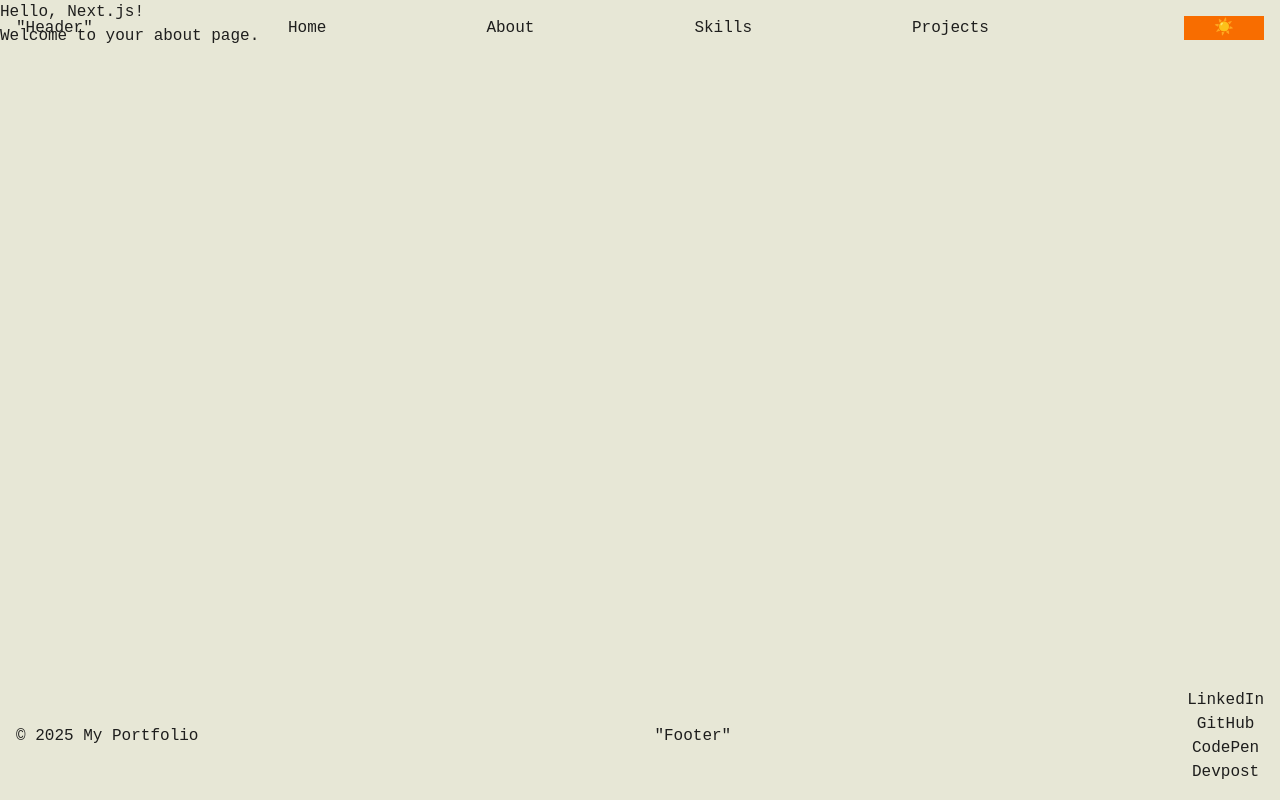
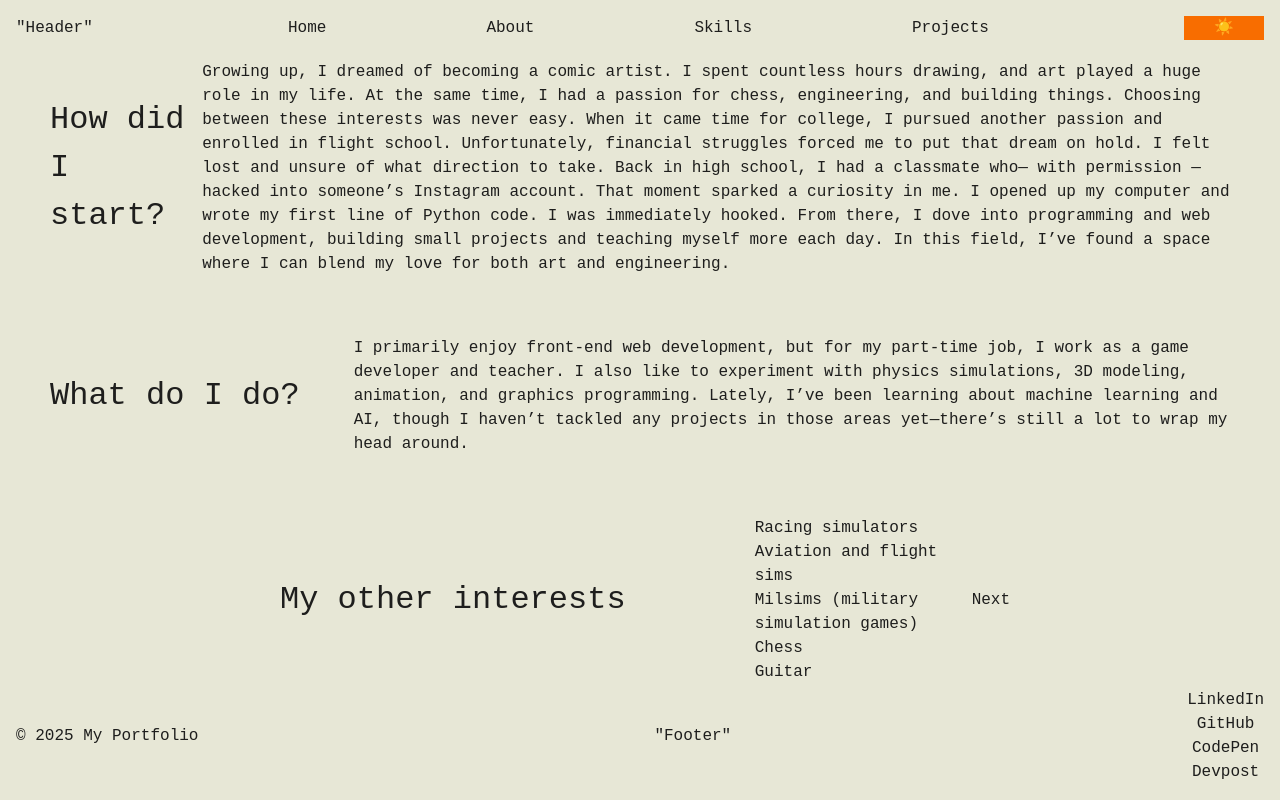
Before and after one commit to saucypilot/portfolio-website, a Next.js app: page /pages/about in a window 1280 px wide. Built offline with nearby package versions, Linux system fonts and the light colour scheme.

Commit message:
Basic layout for the "about me" page

```diff
--- a/src/app/page.tsx
+++ b/src/app/page.tsx
@@ -1,6 +1,6 @@
 import Image from "next/image";
 import Room from "./components/threeJSLandingPage";
-import "./page.css";
+import "./styles/homePage.css";
 
 export default function Home() {
   return (
--- a/src/app/pages/about/page.tsx
+++ b/src/app/pages/about/page.tsx
@@ -1,10 +1,49 @@
-import React from 'react';
+import React from "react";
+import '../../styles/aboutMePage.css';
 
 const PageName = () => {
   return (
     <main>
-      <h1>Hello, Next.js!</h1>
-      <p>Welcome to your about page.</p>
+      <div id="firstAboutSection" className="aboutSectionWrappers">
+        <h1>How did I start?</h1>
+        <p>
+          Growing up, I dreamed of becoming a comic artist. I spent countless
+          hours drawing, and art played a huge role in my life. At the same time,
+          I had a passion for chess, engineering, and building things. Choosing
+          between these interests was never easy. When it came time for college, I
+          pursued another passion and enrolled in flight school. Unfortunately,
+          financial struggles forced me to put that dream on hold. I felt lost and
+          unsure of what direction to take. Back in high school, I had a classmate
+          who— with permission — hacked into someone’s Instagram account. That
+          moment sparked a curiosity in me. I opened up my computer and wrote my
+          first line of Python code. I was immediately hooked. From there, I dove
+          into programming and web development, building small projects and
+          teaching myself more each day. In this field, I’ve found a space where I
+          can blend my love for both art and engineering.
+        </p>
+      </div>
+      <div id="secondAboutSection" className="aboutSectionWrappers">
+        <h1>What do I do?</h1>
+        <p>
+          I primarily enjoy front-end web development, but for my part-time job, I
+          work as a game developer and teacher. I also like to experiment with
+          physics simulations, 3D modeling, animation, and graphics programming.
+          Lately, I’ve been learning about machine learning and AI, though I
+          haven’t tackled any projects in those areas yet—there’s still a lot to
+          wrap my head around.
+        </p>
+      </div>
+      <div id="thirdAboutSection" className="aboutSectionWrappers">
+        <h1>My other interests</h1>
+        <div className="interests-slideshow">
+          <div>Racing simulators</div>
+          <div>Aviation and flight sims</div>
+          <div>Milsims (military simulation games)</div>
+          <div>Chess</div>
+          <div>Guitar</div>
+        </div>
+        <button type="button" className="interests-button">Next</button>
+      </div>
     </main>
   );
 };
--- /dev/null
+++ b/src/app/styles/aboutMePage.css
@@ -0,0 +1,22 @@
+main{
+    display: flex;
+    flex-direction: column;
+    align-items: center;
+    justify-content: center;
+    padding: 20px;
+}
+
+.aboutSectionWrappers {
+    display: flex;
+    flex-direction: row;
+    justify-content: space-between;
+    align-items: center;
+    padding: 20px;
+    margin-top: 20px;
+}
+
+.aboutSectionWrappers h1 {
+    font-size: 2rem;
+    padding: 10px;
+    width: 100%;
+}
```
Also changed, not shown: src/app/styles/homePage.css (renamed from src/app/page.css).
